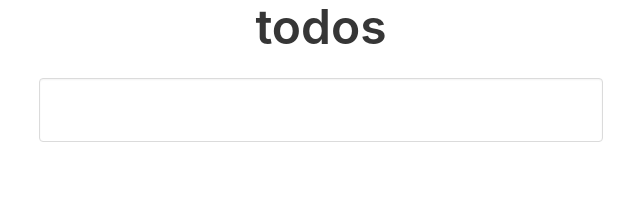
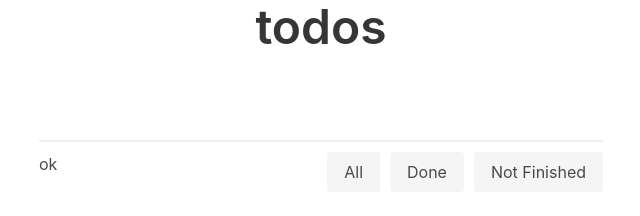
Before and after one commit to phil-daniels/bullscript, a website: page vue_example_1/index.html in a window 1280 px wide. Shown: the whole page, without its empty margins (319-959 px from the left). Drawn offline with nearby package versions, Linux system fonts and the light colour scheme.

Commit message:
more vue

```diff
--- a/vue_example_1/index.html
+++ b/vue_example_1/index.html
@@ -9,6 +9,10 @@
             margin-bottom: 10px !important;
         }
 
+        .margin-left-10 {
+            margin-left: 10px;
+        }
+
         .cursor-pointer {
             cursor: pointer;
         }
@@ -17,6 +21,19 @@
             height: 64px;
             color: #4a4a4a;
             padding-left: 24px;
+            border-top-style: hidden;
+            border-right-style: hidden;
+            border-left-style: hidden;
+            border-bottom: 2px solid #eee;
+            border-radius: 0px;
+            text-shadow: none;
+            box-shadow: none;
+        }
+
+        .todo-input:focus {
+            outline: none;
+            border-bottom: 2px solid #00d1b2;
+            box-shadow: none;
         }
     </style>
     <script>
@@ -33,6 +50,16 @@
                             <template v-for="todo in todos">
                                 <Todo :value="todo"/>
                             </template>
+                            <div class="columns">
+                                <div class="column has-text-left is-flex is-vcentered">
+                                  ok
+                                </div>
+                                <div class="column is-three-quarters has-text-right">
+                                  <button class="button is-light margin-left-10">All</button>
+                                  <button class="button is-light margin-left-10">Done</button>
+                                  <button class="button is-light margin-left-10">Not Finished</button>
+                                </div>
+                            </div>
                         </div>
                     </div>
                 </div>
```
